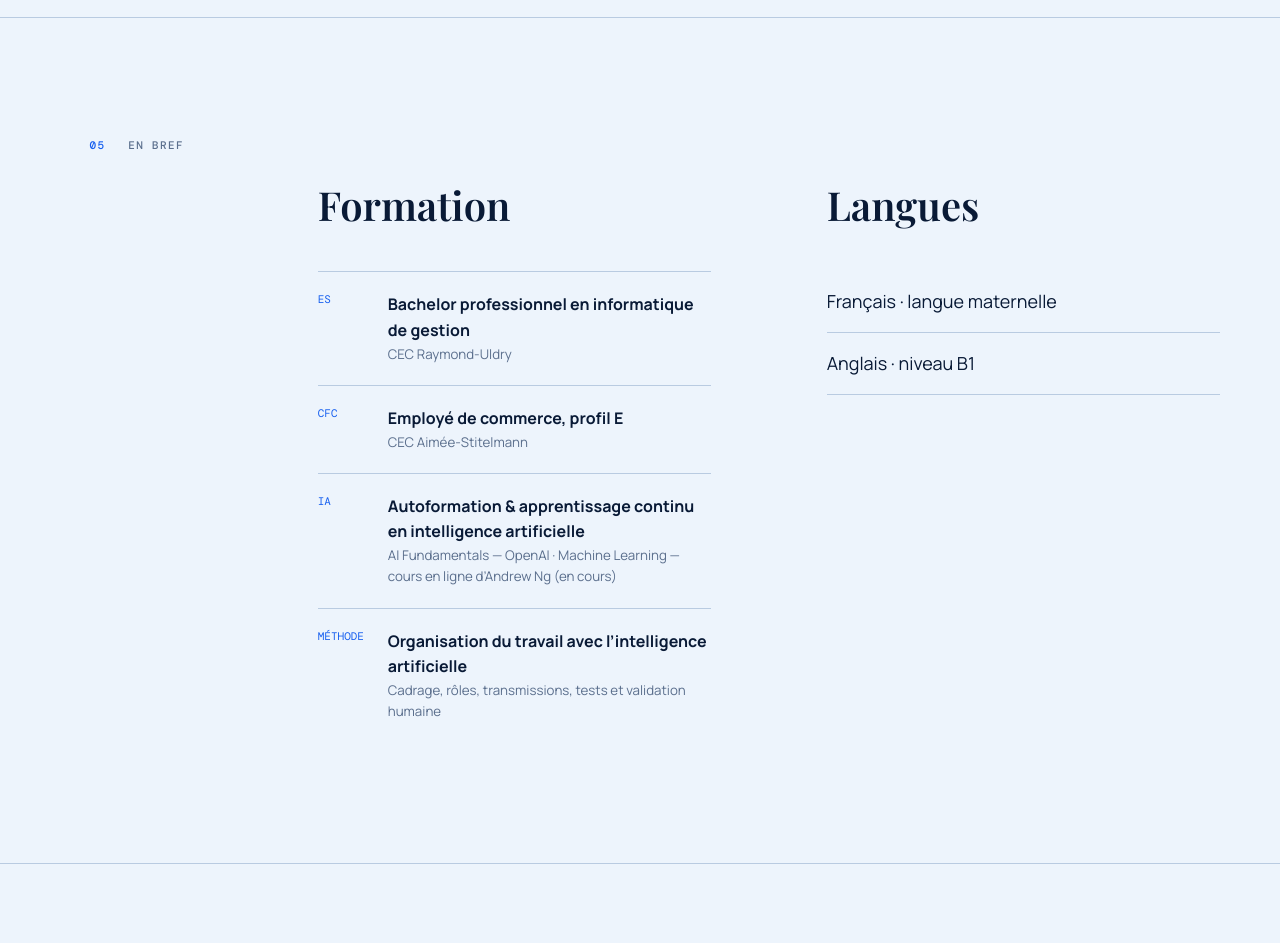
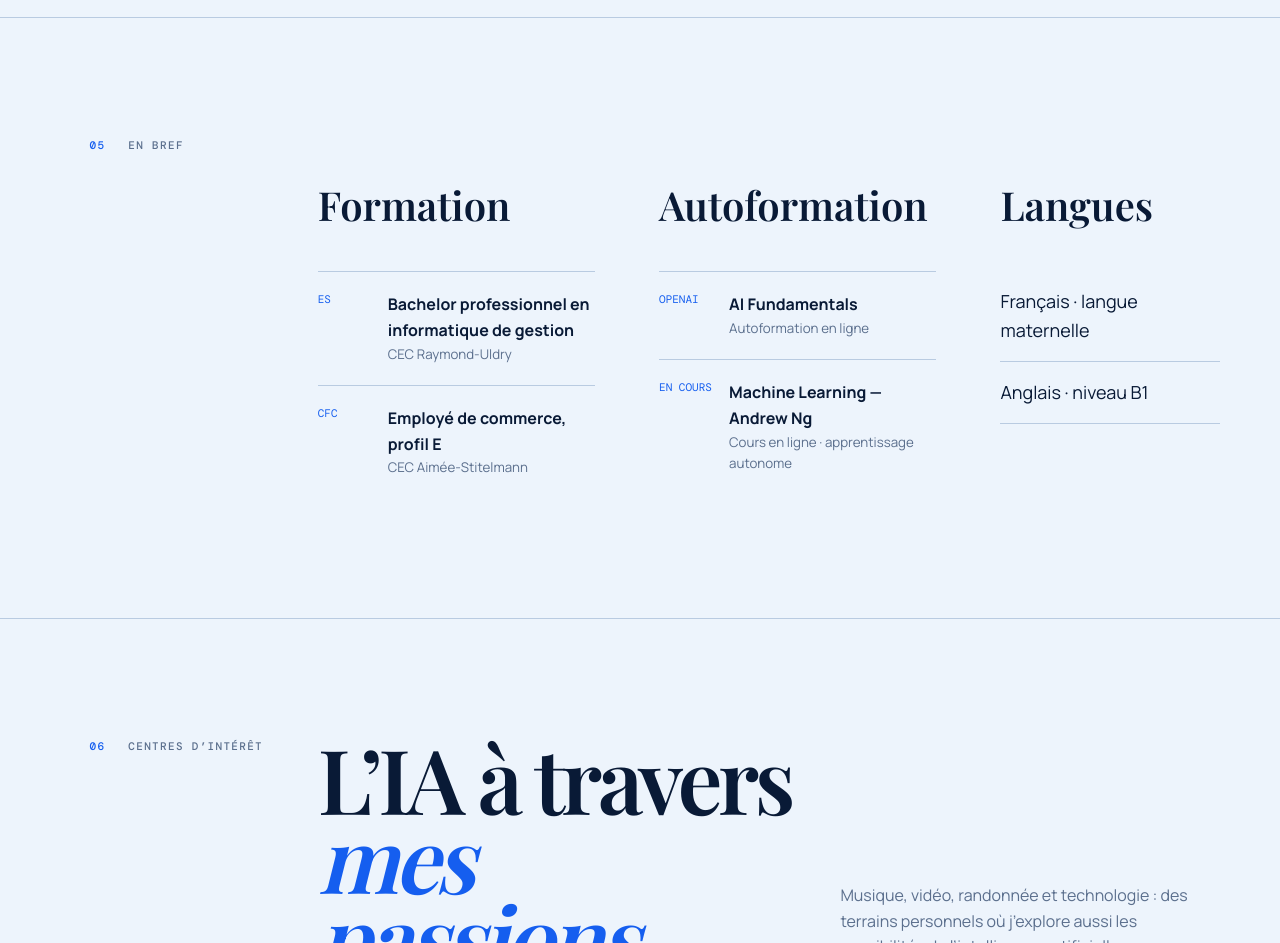
Before and after one commit to CHamlarr1994/Portfolio, a plain HTML site: page cv/index.html in a window 1280 px wide. Shown: the part 6120-7063 px from the top of the page. Drawn offline with nearby package versions, Linux system fonts and the light colour scheme; a web font is replaced by a local one.

Commit message:
Separate education and self-training

```diff
--- a/cv/cv-data.js
+++ b/cv/cv-data.js
@@ -159,9 +159,11 @@ window.CV_DATA = {
   ],
   education: [
     { year: "ES", degree: "Bachelor professionnel en informatique de gestion", school: "CEC Raymond-Uldry" },
-    { year: "CFC", degree: "Employé de commerce, profil E", school: "CEC Aimée-Stitelmann" },
-    { year: "IA", degree: "Autoformation & apprentissage continu en intelligence artificielle", school: "AI Fundamentals — OpenAI · Machine Learning — cours en ligne d’Andrew Ng (en cours)" },
-    { year: "MÉTHODE", degree: "Organisation du travail avec l’intelligence artificielle", school: "Cadrage, rôles, transmissions, tests et validation humaine" }
+    { year: "CFC", degree: "Employé de commerce, profil E", school: "CEC Aimée-Stitelmann" }
+  ],
+  selfLearning: [
+    { year: "OPENAI", degree: "AI Fundamentals", school: "Autoformation en ligne" },
+    { year: "EN COURS", degree: "Machine Learning — Andrew Ng", school: "Cours en ligne · apprentissage autonome" }
   ],
   languages: ["Français · langue maternelle", "Anglais · niveau B1"]
 };
--- a/cv/index.html
+++ b/cv/index.html
@@ -89,8 +89,9 @@
 
     <section class="more section reveal">
       <div class="section-label"><span>05</span> En bref</div>
-      <div class="section-main two-cols">
+      <div class="section-main brief-grid">
         <div><h3>Formation</h3><div id="education"></div></div>
+        <div><h3>Autoformation</h3><div id="self-learning"></div></div>
         <div><h3>Langues</h3><ul class="language-list" id="languages"></ul></div>
       </div>
     </section>
@@ -114,7 +115,7 @@
 
   <footer><span id="footer-name"></span><span>CV interactif · <b id="year"></b></span><a href="../index.html">Voir le portfolio ↗</a></footer>
   <div class="cursor-dot" aria-hidden="true"></div>
-  <script src="cv-data.js?v=20261109-2"></script>
-  <script src="script.js?v=20261109-2"></script>
+  <script src="cv-data.js?v=20261109-3"></script>
+  <script src="script.js?v=20261109-3"></script>
 </body>
 </html>
--- a/cv/script.js
+++ b/cv/script.js
@@ -30,6 +30,7 @@ function renderAll() {
   $("#skills").innerHTML = data.skills.map((s, i) => `<article class="skill-group"><span class="num">0${i + 1}</span><h3>${s.group}</h3><ul>${s.items.map(x => `<li>${x}</li>`).join("")}</ul></article>`).join("");
   $("#additional-tools").innerHTML = data.additionalSkills.map(x => `<div class="tool-chip"><strong>${x.name}</strong><span>${x.level}</span></div>`).join("");
   $("#education").innerHTML = data.education.map(x => `<div class="edu-item"><span>${x.year}</span><div><strong>${x.degree}</strong><small>${x.school}</small></div></div>`).join("");
+  $("#self-learning").innerHTML = data.selfLearning.map(x => `<div class="edu-item"><span>${x.year}</span><div><strong>${x.degree}</strong><small>${x.school}</small></div></div>`).join("");
   $("#languages").innerHTML = data.languages.map(x => `<li>${x}</li>`).join("");
   $("#interests").innerHTML = data.interests.map((x, i) => `<article class="interest-card"><span>0${i + 1}</span><h3>${x.title}</h3><p>${x.text}</p></article>`).join("");
   $("#social-links").innerHTML = data.links.map(x => `<a href="${x.url}" target="_blank" rel="noreferrer">${x.label} ↗</a>`).join("");
--- a/cv/theme.css
+++ b/cv/theme.css
@@ -328,6 +328,16 @@ body.dark {
   text-transform: uppercase;
 }
 
+.brief-grid {
+  display: grid;
+  grid-template-columns: minmax(0, 1.1fr) minmax(0, 1.1fr) minmax(220px, .8fr);
+  gap: 5vw;
+}
+
+.brief-grid h3 {
+  font: 600 40px "Playfair Display", serif;
+}
+
 @media (max-width: 900px) {
   .interests { grid-template-columns: 1fr; }
   .interest-grid { grid-template-columns: 1fr; }
@@ -338,6 +348,10 @@ body.dark {
 }
 
 @media (max-width: 1100px) {
+  .brief-grid {
+    grid-template-columns: 1fr;
+  }
+
   .skills {
     grid-template-columns: 1fr;
   }
```
